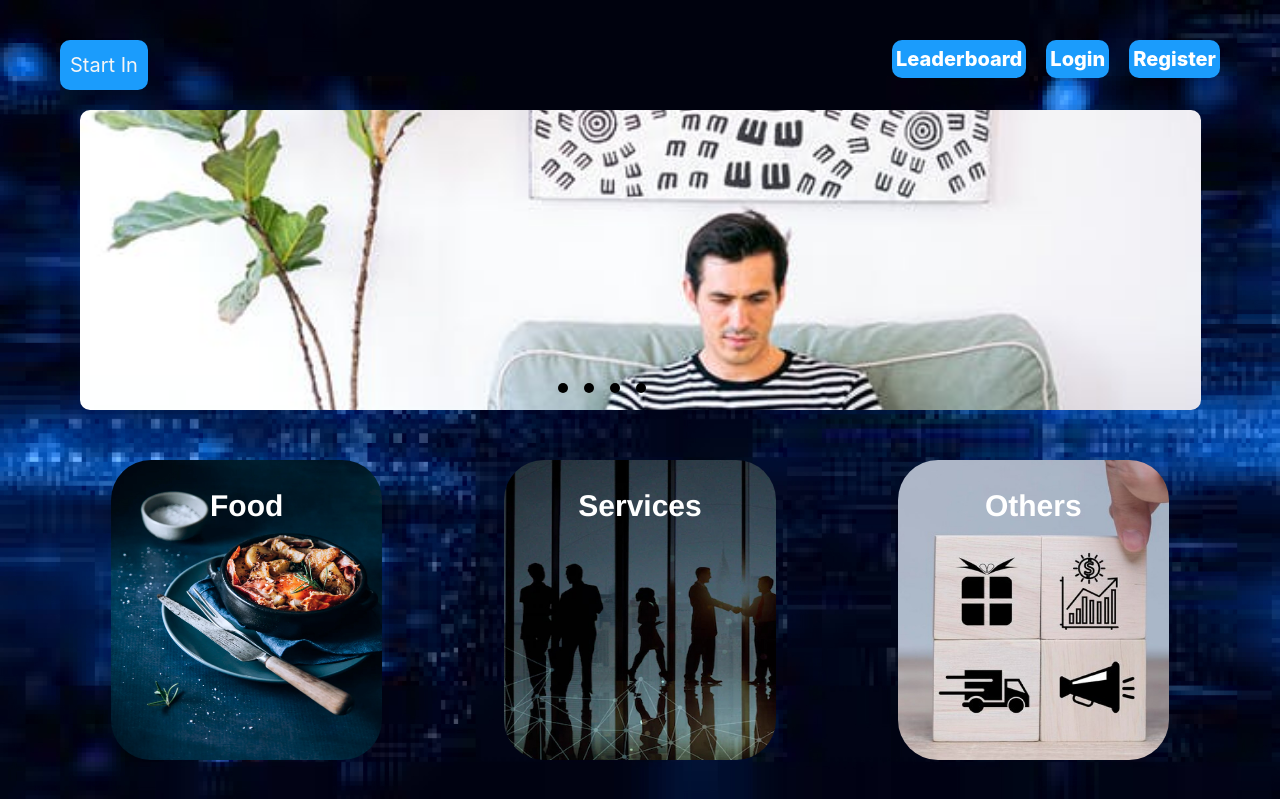
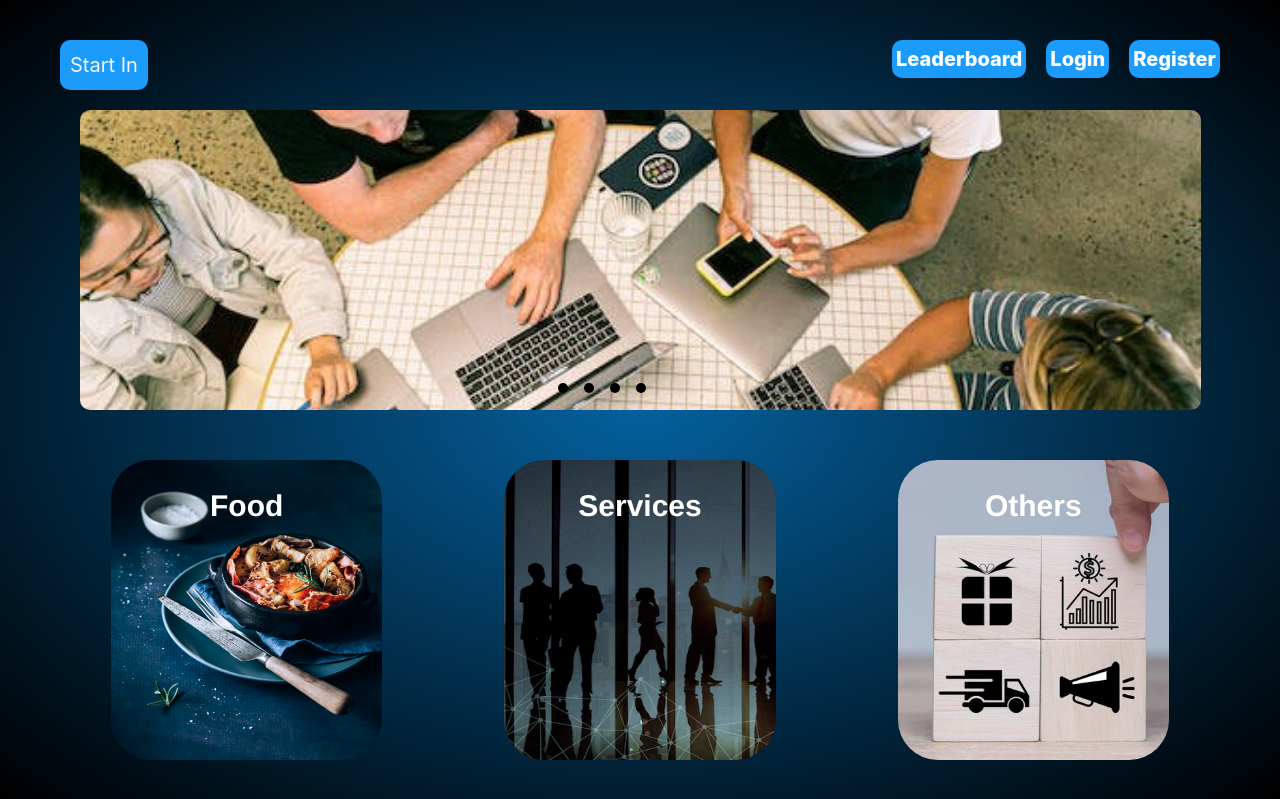
Before and after one commit to E-Cell-IITP/StartInFinal, a React (Create React App) app: page / in a window 1280 px wide. Shown: the top 799 px of the page. Built offline with nearby package versions, Linux system fonts and the light colour scheme.

Commit message:
team-registration commented

```diff
--- a/src/App.css
+++ b/src/App.css
@@ -3,7 +3,8 @@
   text-decoration: none;
 }
 body{
-  background-image: url("./images/ecellbackground1.jpeg");
+  /* background-image: url("./images/ecellbackground1.jpeg"); */
+    background-image: radial-gradient(#2A2A72,#009FFD);
     background-attachment: fixed;
 
     background-size: 100%;
--- a/src/components/Leaderboard.css
+++ b/src/components/Leaderboard.css
@@ -1,7 +1,8 @@
 body{
     /* height: 100vh;
     width: 190vh; */
-    background-image: url("./bg_startIn.jpg");
+    /* background-image: url("./bg_startIn.jpg"); */
+    background-image: radial-gradient(#04619F, #000000);
     background-attachment: fixed;
 
     /* background-size: 100%; */
--- a/src/components/carousel.js
+++ b/src/components/carousel.js
@@ -49,7 +49,7 @@ const Carousal = () => {
             else{
                 setCurrentIndex(currentIndex+1);
             }
-        },10000);
+        },4000);
       return () => clearInterval(interval);
     },);
     return (
--- a/src/routes.js
+++ b/src/routes.js
@@ -62,7 +62,8 @@ export default function Router() {
     },
     {
       path:'/teamregister',
-      element:<Register/>
+      element: <Navigate to="/" />
+      // element:<Register/>
     },
     {
       path:'/outsideleaderboard',
```
